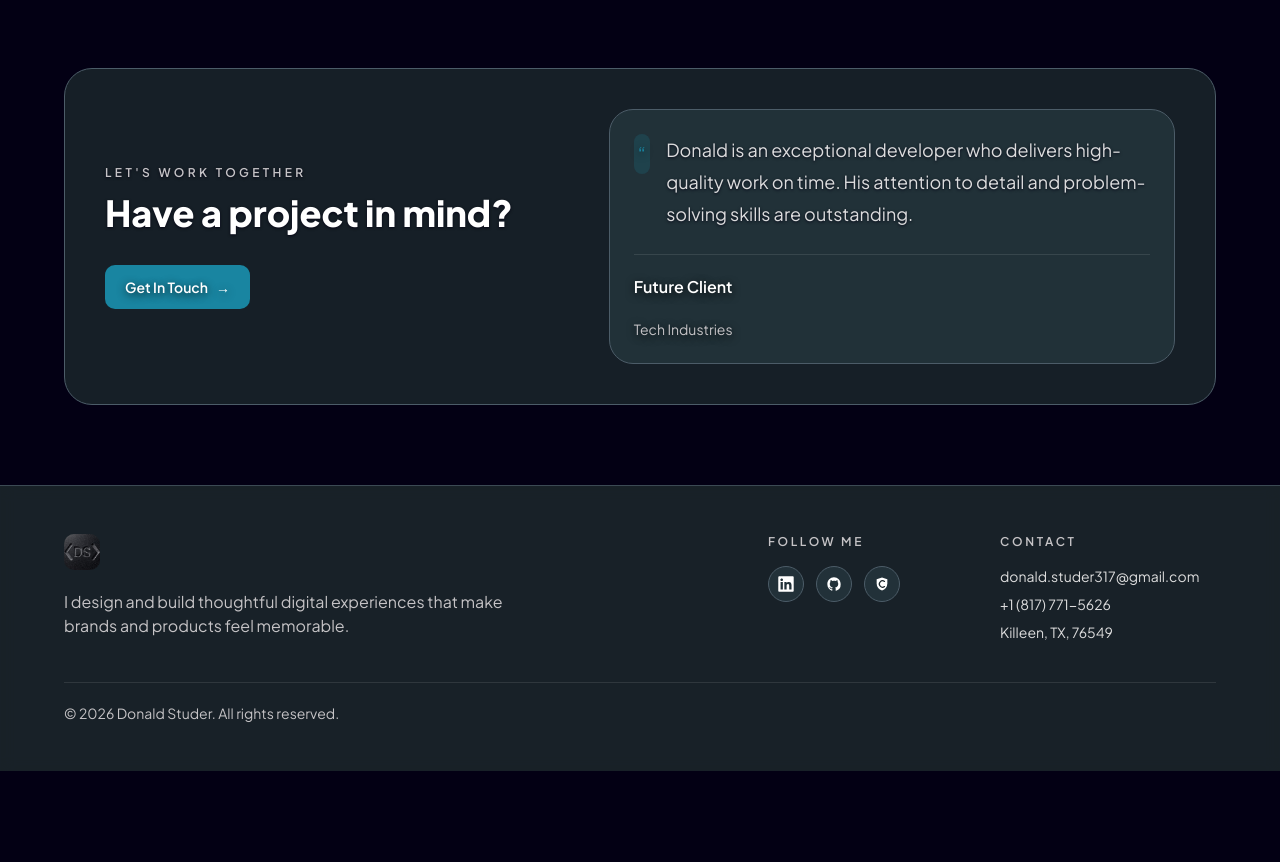
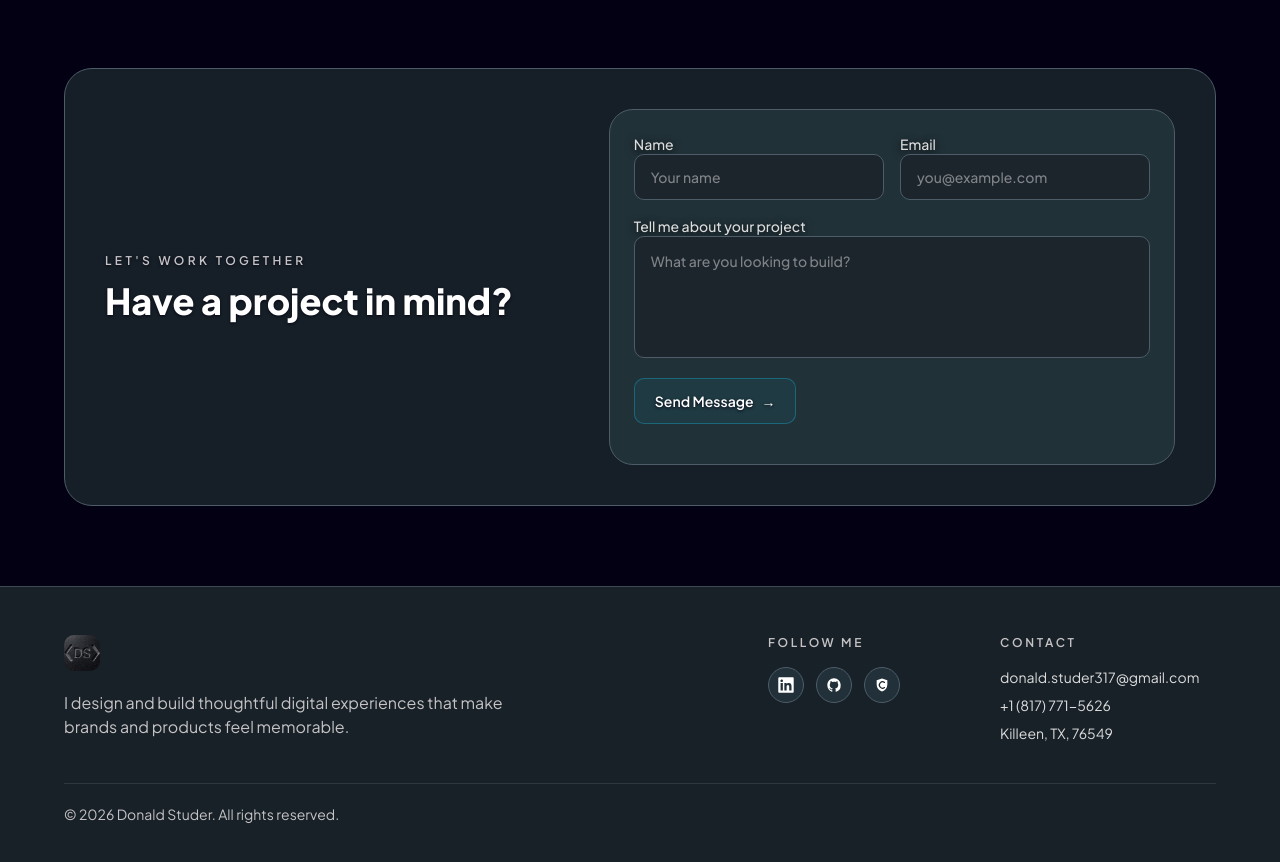
Before and after one commit to donaldstuder317-cyber/portfolio-website, a Next.js app: page / in a window 1280 px wide. Shown: the part 2080-2942 px from the top of the page. Before the commit the page ends 2851 px from the top, so only its background shows below. Built offline with nearby package versions, Linux system fonts and the light colour scheme.

Commit message:
Contact Section

```diff
--- a/package.json
+++ b/package.json
@@ -59,7 +59,7 @@
     "@types/react": "^19.2.7",
     "@types/react-dom": "^19.2.3",
     "@types/remark-prism": "^1.3.4",
-    "baseline-browser-mapping": "^2.11.20",
+    "baseline-browser-mapping": "^2.11.21",
     "eslint": "^9.21.0",
     "eslint-config-next": "15.2.1",
     "prettier": "^3.5.3",
--- a/src/app/(site)/page.tsx
+++ b/src/app/(site)/page.tsx
@@ -1,7 +1,7 @@
 'use client';
 
 import Image from 'next/image';
-import { useEffect, useRef } from 'react';
+import { useEffect, useRef, useState, type FormEvent } from 'react';
 import headshot from '@/assets/my-headshot.jpeg';
 import { FlipText } from '@/components/ui/flip-text';
 import {
@@ -178,6 +178,34 @@ const backgroundFrameSmoothing = 0.08;
 
 export default function Home() {
   const canvasRef = useRef<HTMLCanvasElement | null>(null);
+  const [contactStatus, setContactStatus] = useState<
+    'idle' | 'sending' | 'success' | 'error'
+  >('idle');
+
+  const handleContactSubmit = async (event: FormEvent<HTMLFormElement>) => {
+    event.preventDefault();
+    setContactStatus('sending');
+
+    const form = event.currentTarget;
+    const formData = new FormData(form);
+
+    try {
+      const response = await fetch('/api/contact', {
+        method: 'POST',
+        headers: { 'Content-Type': 'application/json' },
+        body: JSON.stringify(Object.fromEntries(formData.entries())),
+      });
+
+      if (!response.ok) {
+        throw new Error('Contact form submission failed.');
+      }
+
+      form.reset();
+      setContactStatus('success');
+    } catch {
+      setContactStatus('error');
+    }
+  };
 
   useEffect(() => {
     const canvas = canvasRef.current;
@@ -610,33 +638,68 @@ export default function Home() {
                 <h2 className='mt-3 text-3xl font-black text-white sm:text-4xl'>
                   Have a project in mind?
                 </h2>
-                <a
-                  href='#contact'
-                  className='mt-8 inline-flex rounded-lg bg-[#1985a1] px-5 py-3 text-sm font-semibold text-white transition hover:bg-[#147e93]'
-                >
-                  Get In Touch <span className='ml-2'>→</span>
-                </a>
               </div>
             </div>
 
             <div className='rounded-[24px] border border-[#4c5c68] bg-[#24343c]/85 p-6'>
-              <div className='mb-5 flex items-start gap-4'>
-                <div className='flex h-10 w-10 items-center justify-center rounded-full bg-[#1985a1]/20 text-xl text-[#1985a1]'>
-                  “
+              <form className='space-y-4' onSubmit={handleContactSubmit}>
+                <div className='grid gap-4 sm:grid-cols-2'>
+                  <label className='space-y-2 text-sm font-medium text-[#dcdcdd]'>
+                    Name
+                    <input
+                      type='text'
+                      name='name'
+                      required
+                      placeholder='Your name'
+                      className='w-full rounded-lg border border-[#4c5c68] bg-[#1b252b] px-4 py-3 text-sm text-white transition outline-none placeholder:text-[#c5c3c6]/60 focus:border-[#1985a1]'
+                    />
+                  </label>
+                  <label className='space-y-2 text-sm font-medium text-[#dcdcdd]'>
+                    Email
+                    <input
+                      type='email'
+                      name='email'
+                      required
+                      placeholder='you@example.com'
+                      className='w-full rounded-lg border border-[#4c5c68] bg-[#1b252b] px-4 py-3 text-sm text-white transition outline-none placeholder:text-[#c5c3c6]/60 focus:border-[#1985a1]'
+                    />
+                  </label>
                 </div>
-                <p className='text-lg leading-8 text-[#dcdcdd]'>
-                  Donald is an exceptional developer who delivers high-quality
-                  work on time. His attention to detail and problem-solving
-                  skills are outstanding.
+
+                <label className='block space-y-2 text-sm font-medium text-[#dcdcdd]'>
+                  Tell me about your project
+                  <textarea
+                    name='message'
+                    required
+                    rows={4}
+                    placeholder='What are you looking to build?'
+                    className='w-full resize-none rounded-lg border border-[#4c5c68] bg-[#1b252b] px-4 py-3 text-sm leading-6 text-white transition outline-none placeholder:text-[#c5c3c6]/60 focus:border-[#1985a1]'
+                  />
+                </label>
+
+                <button
+                  type='submit'
+                  disabled={contactStatus === 'sending'}
+                  className='inline-flex rounded-lg border border-[#1985a1]/60 bg-[#1985a1]/10 px-5 py-3 text-sm font-semibold text-white transition hover:border-[#1985a1] hover:bg-[#1985a1]/20'
+                >
+                  {contactStatus === 'sending' ? 'Sending...' : 'Send Message'}
+                  <span className='ml-2'>→</span>
+                </button>
+                <p
+                  aria-live='polite'
+                  className={`text-sm ${
+                    contactStatus === 'error'
+                      ? 'text-red-300'
+                      : 'text-[#c5c3c6]'
+                  }`}
+                >
+                  {contactStatus === 'success'
+                    ? 'Thanks, your message has been sent.'
+                    : contactStatus === 'error'
+                      ? 'Something went wrong. Please try again.'
+                      : ''}
                 </p>
-              </div>
-
-              <div className='mt-6 border-t border-white/10 pt-5'>
-                <div className='font-semibold text-white'>Future Client</div>
-                <div className='text-sm text-[#c5c3c6]'>
-                  <br /> Tech Industries
-                </div>
-              </div>
+              </form>
             </div>
           </div>
         </section>
--- /dev/null
+++ b/src/app/api/contact/route.ts
@@ -0,0 +1,94 @@
+import { NextResponse } from 'next/server';
+
+type ContactPayload = {
+  name?: string;
+  email?: string;
+  message?: string;
+};
+
+const escapeHtml = (value: string) =>
+  value.replace(
+    /[&<>'"]/g,
+    (character) =>
+      ({
+        '&': '&amp;',
+        '<': '&lt;',
+        '>': '&gt;',
+        "'": '&#39;',
+        '"': '&quot;',
+      })[character] ?? character,
+  );
+
+export async function POST(request: Request) {
+  try {
+    const { name, email, message } = (await request.json()) as ContactPayload;
+    const trimmedName = name?.trim();
+    const trimmedEmail = email?.trim();
+    const trimmedMessage = message?.trim();
+
+    if (!trimmedName || !trimmedEmail || !trimmedMessage) {
+      return NextResponse.json(
+        { message: 'Please complete all fields.' },
+        { status: 400 },
+      );
+    }
+
+    if (!/^\S+@\S+\.\S+$/.test(trimmedEmail)) {
+      return NextResponse.json(
+        { message: 'Please enter a valid email address.' },
+        { status: 400 },
+      );
+    }
+
+    const apiKey = process.env.RESEND_API_KEY;
+    const contactEmail = process.env.CONTACT_EMAIL;
+    const fromEmail = process.env.RESEND_FROM_EMAIL;
+
+    if (!apiKey || !contactEmail || !fromEmail) {
+      console.error('Contact form email configuration is incomplete.');
+      return NextResponse.json(
+        { message: 'The contact form is not configured yet.' },
+        { status: 500 },
+      );
+    }
+
+    const resendResponse = await fetch('https://api.resend.com/emails', {
+      method: 'POST',
+      headers: {
+        Authorization: `Bearer ${apiKey}`,
+        'Content-Type': 'application/json',
+      },
+      body: JSON.stringify({
+        from: fromEmail,
+        to: [contactEmail],
+        reply_to: trimmedEmail,
+        subject: `New portfolio inquiry from ${trimmedName}`,
+        html: `
+          <h2>New portfolio inquiry</h2>
+          <p><strong>Name:</strong> ${escapeHtml(trimmedName)}</p>
+          <p><strong>Email:</strong> ${escapeHtml(trimmedEmail)}</p>
+          <p><strong>Message:</strong></p>
+          <p>${escapeHtml(trimmedMessage).replace(/\n/g, '<br />')}</p>
+        `,
+      }),
+    });
+
+    if (!resendResponse.ok) {
+      console.error('Resend rejected the contact form email.', {
+        status: resendResponse.status,
+      });
+      return NextResponse.json(
+        { message: 'Unable to send your message right now.' },
+        { status: 502 },
+      );
+    }
+
+    return NextResponse.json({ message: 'Message sent successfully.' });
+  } catch (error) {
+    console.error('Contact form request failed.', error);
+    return NextResponse.json(
+      { message: 'Unable to send your message right now.' },
+      { status: 500 },
+    );
+  }
+}
```
Also changed, not shown: 1 other file (tests, documents, lock files or other folders).
